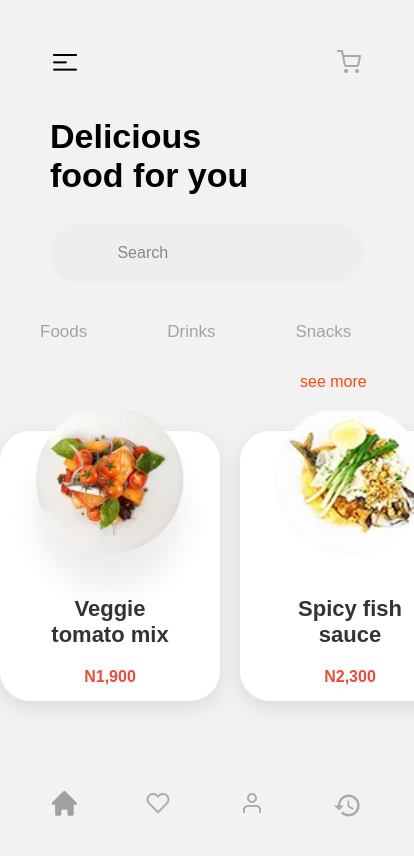
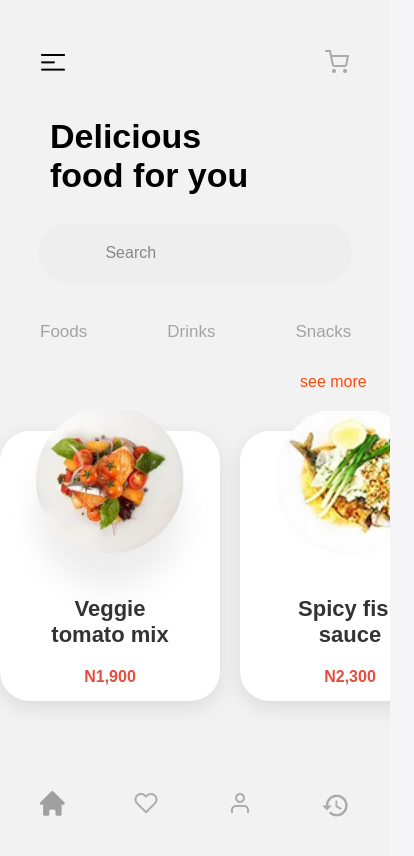
Before and after one commit to fallstall/mobile, a website: page home.html in a window 390 px wide. Shown: the whole page, 414 px wide, since content can reach past the window. Drawn offline with nearby package versions, Linux system fonts and the light colour scheme; files that its build step writes are made by us from their sources; a web font is replaced by a local one.

Commit message:
Fix mobile scrolling

```diff
--- a/src/scss/base/_reset.scss
+++ b/src/scss/base/_reset.scss
@@ -11,10 +11,12 @@ body {
 }
 
 body {
-  width: 414px;
-  height: 896px;
+  width: 100%;
+  max-width: 414px;
+  min-height: 100vh;
   margin: 0 auto;
-  overflow: hidden;
+  overflow-x: hidden;
+  overflow-y: auto;
   background-color: #f5f5f8;
 }
 
--- a/src/scss/pages/_home.scss
+++ b/src/scss/pages/_home.scss
@@ -5,9 +5,11 @@
 
 .home-shell {
   position: relative;
-  width: 414px;
+  width: 100%;
+  max-width: 414px;
   min-height: 896px;
-  overflow: hidden;
+  overflow-x: hidden;
+  overflow-y: visible;
   background-color: #fa4a0c;
 }
 
@@ -171,10 +173,11 @@
 .cont-home {
     position: relative;
     z-index: 2;
-    width: 414px;
-    height: 896px;
+    width: 100%;
+    min-height: 896px;
     background-color: #F2F2F2;
     padding-top: 50px;
+    padding-bottom: 36px;
     margin: 0;
     transform-origin: right center;
     transition: transform 0.45s ease, border-radius 0.45s ease, box-shadow 0.45s ease;
```
Also changed, not shown: dist/assets/css/main.css, site-ready/assets/css/main.css.
